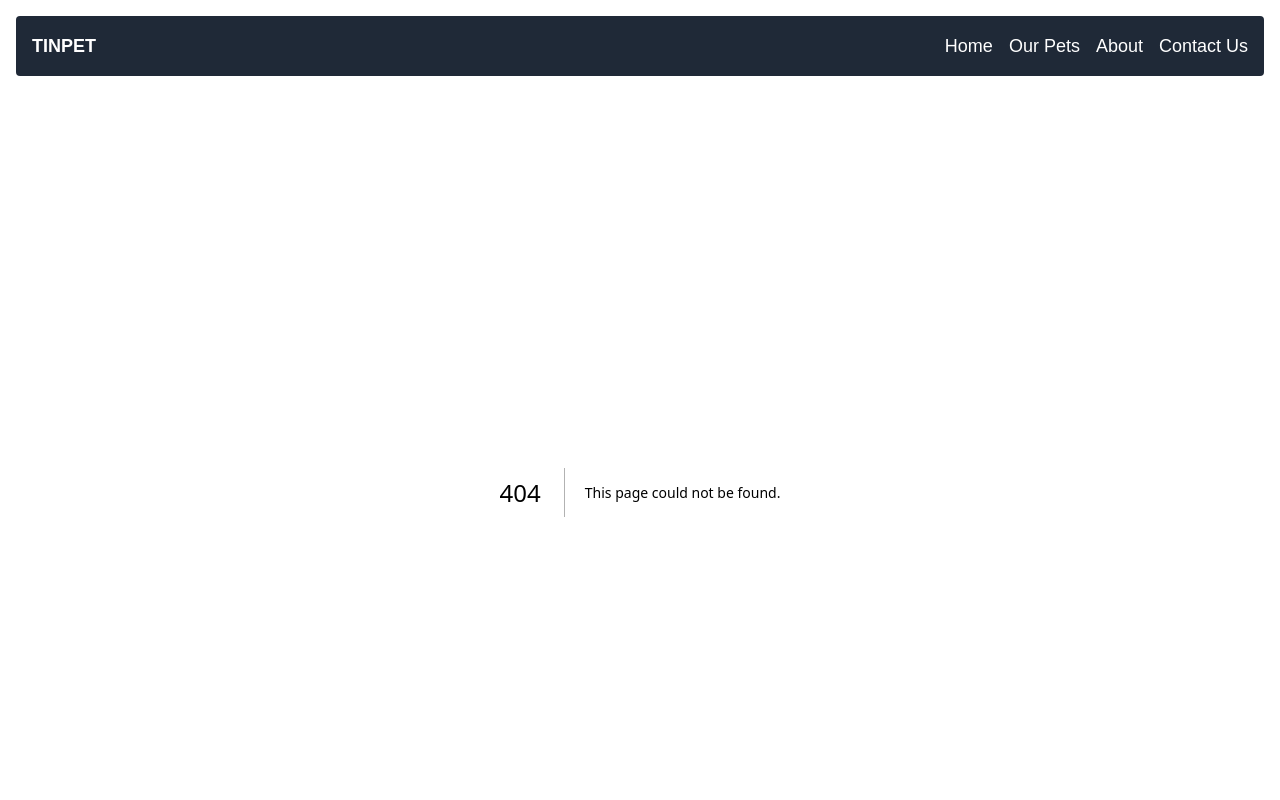
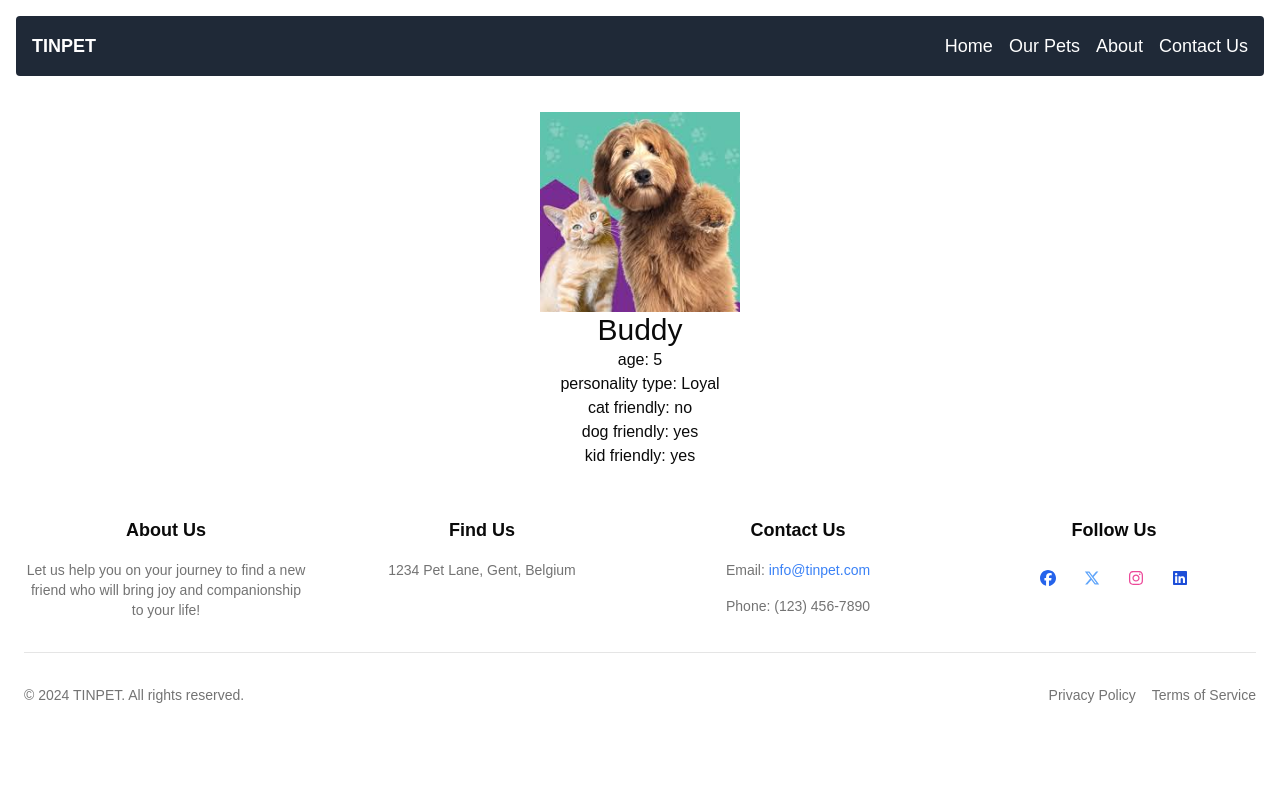
Before and after one commit to vanaspereneefje/Tinpets, a Next.js app: page /pet-page in a window 1280 px wide. Before the commit this address had no page. Shown: the top 800 px of the page. Built offline with nearby package versions, Linux system fonts and the light colour scheme.

Commit message:
Added gender to pet.json and added individual pet page

```diff
--- /dev/null
+++ b/app/pet-page/page.jsx
@@ -0,0 +1,19 @@
+import PetCard from "@/components/PetCard";
+import PetPageUI from "@/components/Pet";
+import animals from "@/public/pets.json";
+
+function petPage () {
+    //TODO: Add the right pet in here
+    const selectedCard = animals.animals.dogs[0];
+    const CardIndex = 1;
+
+    return (
+        <>
+        <div key={CardIndex}>
+            <PetPageUI petCard={selectedCard} index={CardIndex} />
+        </div>
+        </>
+    )
+}
+
+export default petPage;
--- /dev/null
+++ b/components/Pet.jsx
@@ -0,0 +1,24 @@
+import Image from "next/image";
+import animals from "@/public/pets.json";
+
+function PetPageUI ({ petCard }) {
+    const petPicture = petCard.picture;
+    const petName = petCard.name;
+    const index = 1;
+
+    return (
+        <>
+        <div className="flex flex-col items-center text-center">
+            <Image src={petPicture} alt="pet image" width={200} height={200} className="mt-5"/>
+            <h1 className="text-3xl">{petName}</h1>
+            <p>age: {animals.animals.dogs[index].age}</p>
+            <p>personality type: {animals.animals.dogs[index].personalityType}</p>
+            <p>cat friendly: {animals.animals.dogs[index].catfriendly ? "yes" : "no"}</p>
+            <p>dog friendly: {animals.animals.dogs[index].dogfriendly ? "yes" : "no"}</p>
+            <p>kid friendly: {animals.animals.dogs[index].kidfriendly ? "yes" : "no"}</p>
+        </div>
+        </>
+    )
+}
+
+export default PetPageUI;
--- a/public/pets.json
+++ b/public/pets.json
@@ -1,40 +1,40 @@
 {
     "animals": {
       "dogs": [
-        {"name": "Buddy", "age": 3, "personalityType": "Friendly", "picture": "/pets.jfif", "energy": 10, "catfriendly": true, "dogfriendly": true, "kidfriendly": true},
-        {"name": "Max", "age": 5, "personalityType": "Loyal", "picture": "/pets.jfif", "energy": 20, "catfriendly": false, "dogfriendly": true, "kidfriendly": true},
-        {"name": "Bella", "age": 2, "personalityType": "Playful", "picture": "/pets.jfif", "energy": 30, "catfriendly": true, "dogfriendly": true, "kidfriendly": true},
-        {"name": "Lucy", "age": 4, "personalityType": "Protective", "picture": "/pets.jfif", "energy": 40, "catfriendly": true, "dogfriendly": true, "kidfriendly": true},
-        {"name": "Charlie", "age": 6, "personalityType": "Curious", "picture": "/pets.jfif", "energy": 50, "catfriendly": true, "dogfriendly": false, "kidfriendly": true},
-        {"name": "Rocky", "age": 1, "personalityType": "Energetic", "picture": "/pets.jfif", "energy": 60, "catfriendly": false, "dogfriendly": true, "kidfriendly": true},
-        {"name": "Daisy", "age": 3, "personalityType": "Gentle", "picture": "/pets.jfif", "energy": 70, "catfriendly": true, "dogfriendly": true, "kidfriendly": true},
-        {"name": "Milo", "age": 2, "personalityType": "Brave", "picture": "/pets.jfif", "energy": 80, "catfriendly": true, "dogfriendly": true, "kidfriendly": true},
-        {"name": "Luna", "age": 4, "personalityType": "Affectionate", "picture": "/pets.jfif", "energy": 90, "catfriendly": false, "dogfriendly": true, "kidfriendly": true},
-        {"name": "Cooper", "age": 5, "personalityType": "Sociable", "picture": "/pets.jfif", "energy": 100, "catfriendly": false, "dogfriendly": false, "kidfriendly": false}
+        {"name": "Buddy", "age": 3, "gender": "male", "personalityType": "Friendly", "picture": "/pets.jfif", "energy": 10, "catfriendly": true, "dogfriendly": true, "kidfriendly": true},
+        {"name": "Max", "age": 5, "gender": "male", "personalityType": "Loyal", "picture": "/pets.jfif", "energy": 20, "catfriendly": false, "dogfriendly": true, "kidfriendly": true},
+        {"name": "Bella", "age": 2, "gender": "female", "personalityType": "Playful", "picture": "/pets.jfif", "energy": 30, "catfriendly": true, "dogfriendly": true, "kidfriendly": true},
+        {"name": "Lucy", "age": 4, "gender": "female", "personalityType": "Protective", "picture": "/pets.jfif", "energy": 40, "catfriendly": true, "dogfriendly": true, "kidfriendly": true},
+        {"name": "Charlie", "age": 6, "gender": "male", "personalityType": "Curious", "picture": "/pets.jfif", "energy": 50, "catfriendly": true, "dogfriendly": false, "kidfriendly": true},
+        {"name": "Rocky", "age": 1, "gender": "male", "personalityType": "Energetic", "picture": "/pets.jfif", "energy": 60, "catfriendly": false, "dogfriendly": true, "kidfriendly": true},
+        {"name": "Daisy", "age": 3, "gender": "female", "personalityType": "Gentle", "picture": "/pets.jfif", "energy": 70, "catfriendly": true, "dogfriendly": true, "kidfriendly": true},
+        {"name": "Milo", "age": 2, "gender": "male", "personalityType": "Brave", "picture": "/pets.jfif", "energy": 80, "catfriendly": true, "dogfriendly": true, "kidfriendly": true},
+        {"name": "Luna", "age": 4, "gender": "female", "personalityType": "Affectionate", "picture": "/pets.jfif", "energy": 90, "catfriendly": false, "dogfriendly": true, "kidfriendly": true},
+        {"name": "Cooper", "age": 5, "gender": "male", "personalityType": "Sociable", "picture": "/pets.jfif", "energy": 100, "catfriendly": false, "dogfriendly": false, "kidfriendly": false}
       ],
       "cats": [
-        {"name": "Whiskers", "age": 3, "personalityType": "Independent", "picture": "/pets.jfif", "energy": 10, "catfriendly": true, "dogfriendly": true, "kidfriendly": true},
-        {"name": "Shadow", "age": 7, "personalityType": "Mysterious", "picture": "/pets.jfif", "energy": 20, "catfriendly": false, "dogfriendly": false, "kidfriendly": true},
-        {"name": "Mittens", "age": 2, "personalityType": "Playful", "picture": "/pets.jfif", "energy": 30, "catfriendly": true, "dogfriendly": true, "kidfriendly": true},
-        {"name": "Smokey", "age": 5, "personalityType": "Calm", "picture": "/pets.jfif", "energy": 40, "catfriendly": true, "dogfriendly": true, "kidfriendly": true},
-        {"name": "Luna", "age": 1, "personalityType": "Curious", "picture": "/pets.jfif", "energy": 50, "catfriendly": true, "dogfriendly": true, "kidfriendly": true},
-        {"name": "Oreo", "age": 4, "personalityType": "Clever", "picture": "/pets.jfif", "energy": 60, "catfriendly": false, "dogfriendly": false, "kidfriendly": false},
-        {"name": "Simba", "age": 6, "personalityType": "Brave", "picture": "/pets.jfif", "energy": 70, "catfriendly": true, "dogfriendly": true, "kidfriendly": true},
-        {"name": "Cleo", "age": 2, "personalityType": "Friendly", "picture": "/pets.jfif", "energy": 80, "catfriendly": true, "dogfriendly": true, "kidfriendly": true},
-        {"name": "Bella", "age": 3, "personalityType": "Affectionate", "picture": "/pets.jfif", "energy": 90, "catfriendly": false, "dogfriendly": true, "kidfriendly": true},
-        {"name": "Tiger", "age": 5, "personalityType": "Adventurous", "picture": "/pets.jfif", "energy": 10, "catfriendly": true, "dogfriendly": false, "kidfriendly": false}
+        {"name": "Whiskers", "age": 3, "gender": "male", "personalityType": "Independent", "picture": "/pets.jfif", "energy": 10, "catfriendly": true, "dogfriendly": true, "kidfriendly": true},
+        {"name": "Shadow", "age": 7, "gender": "male", "personalityType": "Mysterious", "picture": "/pets.jfif", "energy": 20, "catfriendly": false, "dogfriendly": false, "kidfriendly": true},
+        {"name": "Mittens", "age": 2, "gender": "female", "personalityType": "Playful", "picture": "/pets.jfif", "energy": 30, "catfriendly": true, "dogfriendly": true, "kidfriendly": true},
+        {"name": "Smokey", "age": 5, "gender": "male", "personalityType": "Calm", "picture": "/pets.jfif", "energy": 40, "catfriendly": true, "dogfriendly": true, "kidfriendly": true},
+        {"name": "Luna", "age": 1, "gender": "female", "personalityType": "Curious", "picture": "/pets.jfif", "energy": 50, "catfriendly": true, "dogfriendly": true, "kidfriendly": true},
+        {"name": "Oreo", "age": 4, "gender": "male", "personalityType": "Clever", "picture": "/pets.jfif", "energy": 60, "catfriendly": false, "dogfriendly": false, "kidfriendly": false},
+        {"name": "Simba", "age": 6, "gender": "male", "personalityType": "Brave", "picture": "/pets.jfif", "energy": 70, "catfriendly": true, "dogfriendly": true, "kidfriendly": true},
+        {"name": "Cleo", "age": 2, "gender": "female", "personalityType": "Friendly", "picture": "/pets.jfif", "energy": 80, "catfriendly": true, "dogfriendly": true, "kidfriendly": true},
+        {"name": "Bella", "age": 3, "gender": "female", "personalityType": "Affectionate", "picture": "/pets.jfif", "energy": 90, "catfriendly": false, "dogfriendly": true, "kidfriendly": true},
+        {"name": "Tiger", "age": 5, "gender": "female", "personalityType": "Adventurous", "picture": "/pets.jfif", "energy": 10, "catfriendly": true, "dogfriendly": false, "kidfriendly": false}
       ],
       "birds": [
-        {"name": "Tweety", "age": 1, "personalityType": "Cheerful", "picture": "/pets.jfif", "energy": 10, "catfriendly": false, "dogfriendly": true, "kidfriendly": true},
-        {"name": "Polly", "age": 2, "personalityType": "Talkative", "picture": "/pets.jfif", "energy": 20, "catfriendly": false, "dogfriendly": false, "kidfriendly": false},
-        {"name": "Sky", "age": 3, "personalityType": "Gentle", "picture": "/pets.jfif", "energy": 30, "catfriendly": true, "dogfriendly": true, "kidfriendly": true},
-        {"name": "Sunny", "age": 4, "personalityType": "Playful", "picture": "/pets.jfif", "energy": 40, "catfriendly": false, "dogfriendly": true, "kidfriendly": true},
-        {"name": "Coco", "age": 2, "personalityType": "Curious", "picture": "/pets.jfif", "energy": 50, "catfriendly": false, "dogfriendly": true, "kidfriendly": true},
-        {"name": "Kiwi", "age": 3, "personalityType": "Sociable", "picture": "/pets.jfif", "energy": 60, "catfriendly": false, "dogfriendly": false, "kidfriendly": true},
-        {"name": "Ruby", "age": 5, "personalityType": "Elegant", "picture": "/pets.jfif", "energy": 70, "catfriendly": false, "dogfriendly": false, "kidfriendly": true},
-        {"name": "Pepper", "age": 4, "personalityType": "Energetic", "picture": "/pets.jfif", "energy": 80, "catfriendly": true, "dogfriendly": true, "kidfriendly": true},
-        {"name": "Blue", "age": 2, "personalityType": "Calm", "picture": "/pets.jfif", "energy": 90, "catfriendly": true, "dogfriendly": true, "kidfriendly": false},
-        {"name": "Angel", "age": 1, "personalityType": "Affectionate", "picture": "/pets.jfif", "energy": 10, "catfriendly": false, "dogfriendly": false, "kidfriendly": false}
+        {"name": "Tweety", "age": 1, "gender": "female", "personalityType": "Cheerful", "picture": "/pets.jfif", "energy": 10, "catfriendly": false, "dogfriendly": true, "kidfriendly": true},
+        {"name": "Polly", "age": 2, "gender": "female", "personalityType": "Talkative", "picture": "/pets.jfif", "energy": 20, "catfriendly": false, "dogfriendly": false, "kidfriendly": false},
+        {"name": "Sky", "age": 3, "gender": "male", "personalityType": "Gentle", "picture": "/pets.jfif", "energy": 30, "catfriendly": true, "dogfriendly": true, "kidfriendly": true},
+        {"name": "Sunny", "age": 4, "gender": "female", "personalityType": "Playful", "picture": "/pets.jfif", "energy": 40, "catfriendly": false, "dogfriendly": true, "kidfriendly": true},
+        {"name": "Coco", "age": 2, "gender": "female", "personalityType": "Curious", "picture": "/pets.jfif", "energy": 50, "catfriendly": false, "dogfriendly": true, "kidfriendly": true},
+        {"name": "Kiwi", "age": 3, "gender": "male", "personalityType": "Sociable", "picture": "/pets.jfif", "energy": 60, "catfriendly": false, "dogfriendly": false, "kidfriendly": true},
+        {"name": "Ruby", "age": 5, "gender": "female", "personalityType": "Elegant", "picture": "/pets.jfif", "energy": 70, "catfriendly": false, "dogfriendly": false, "kidfriendly": true},
+        {"name": "Pepper", "age": 4, "gender": "male", "personalityType": "Energetic", "picture": "/pets.jfif", "energy": 80, "catfriendly": true, "dogfriendly": true, "kidfriendly": true},
+        {"name": "Blue", "age": 2, "gender": "male", "personalityType": "Calm", "picture": "/pets.jfif", "energy": 90, "catfriendly": true, "dogfriendly": true, "kidfriendly": false},
+        {"name": "Angel", "age": 1, "gender": "female", "personalityType": "Affectionate", "picture": "/pets.jfif", "energy": 10, "catfriendly": false, "dogfriendly": false, "kidfriendly": false}
       ]
     }
   }
```
